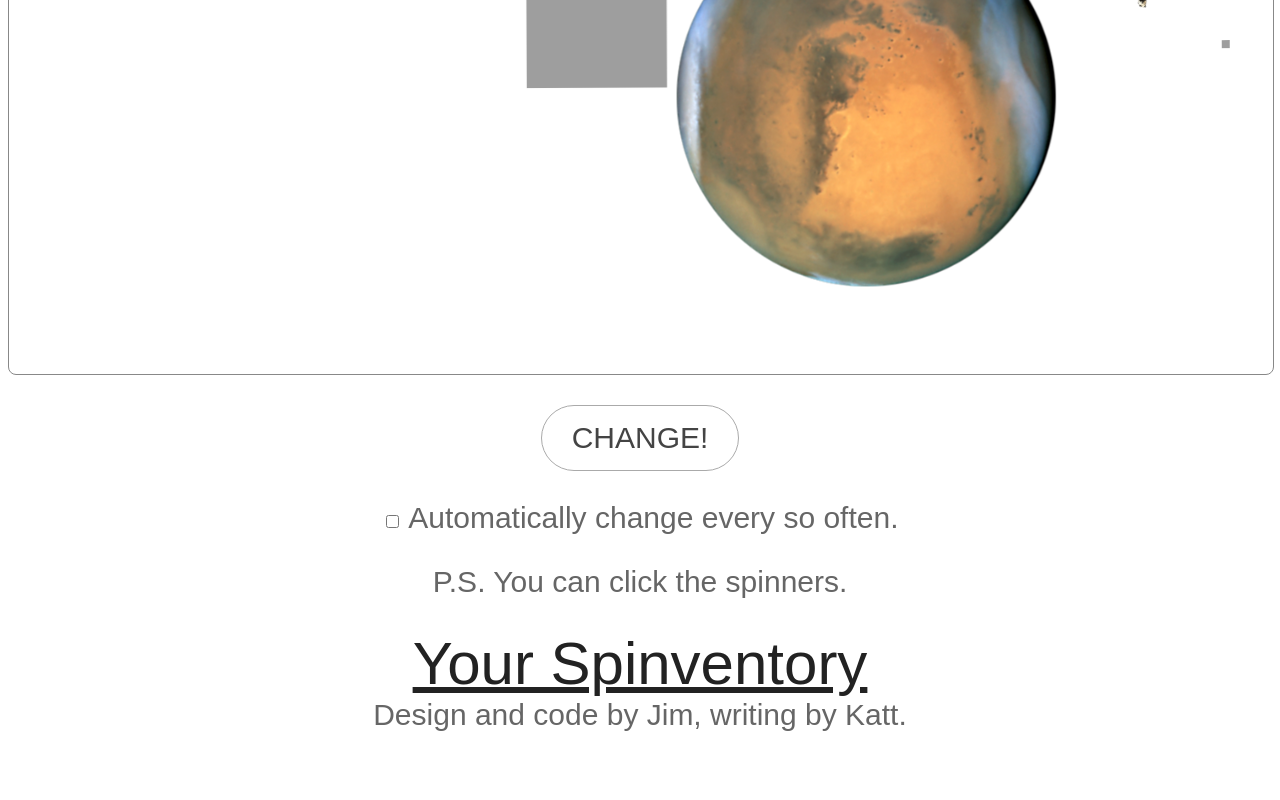
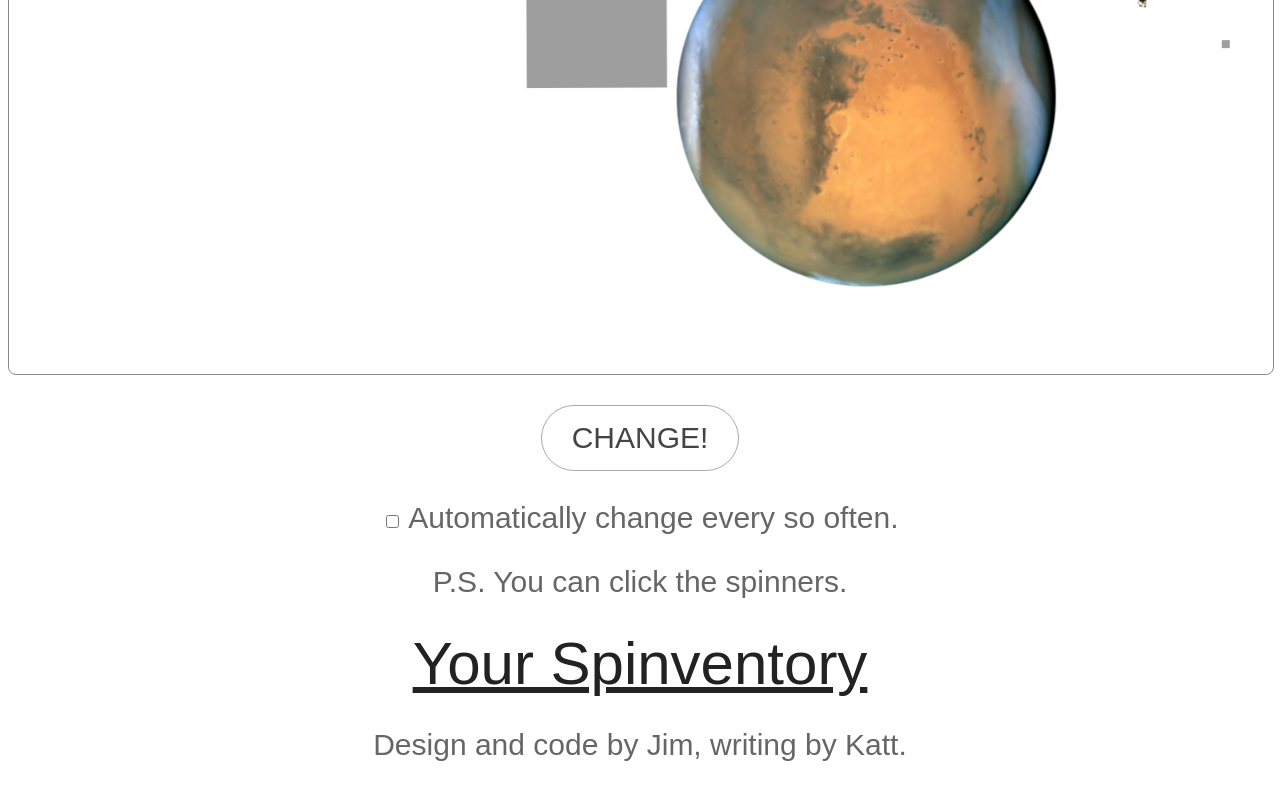
Before and after one commit to jimkang/spinners, a website: page index.html in a window 1280 px wide. Shown: the part 901-1701 px from the top of the page. Drawn offline with Linux system fonts and the light colour scheme; grey boxes are pictures that could not be loaded; a web font is replaced by a local one.

Commit message:
Get description and footer some space.

```diff
--- a/app.css
+++ b/app.css
@@ -243,6 +243,7 @@ button {
   font-size: 1.2em;
   text-align: center;
   word-break: break-word;
+  margin-bottom: 1em;
 }
 
 .dark #spinventory .spinner-item {
@@ -325,6 +326,10 @@ button {
 .tip {
 }
 
+footer {
+  margin-top: 1em;
+}
+
 @media all and (max-height: 568px) {
   body {
     font-size: 18px;
```
